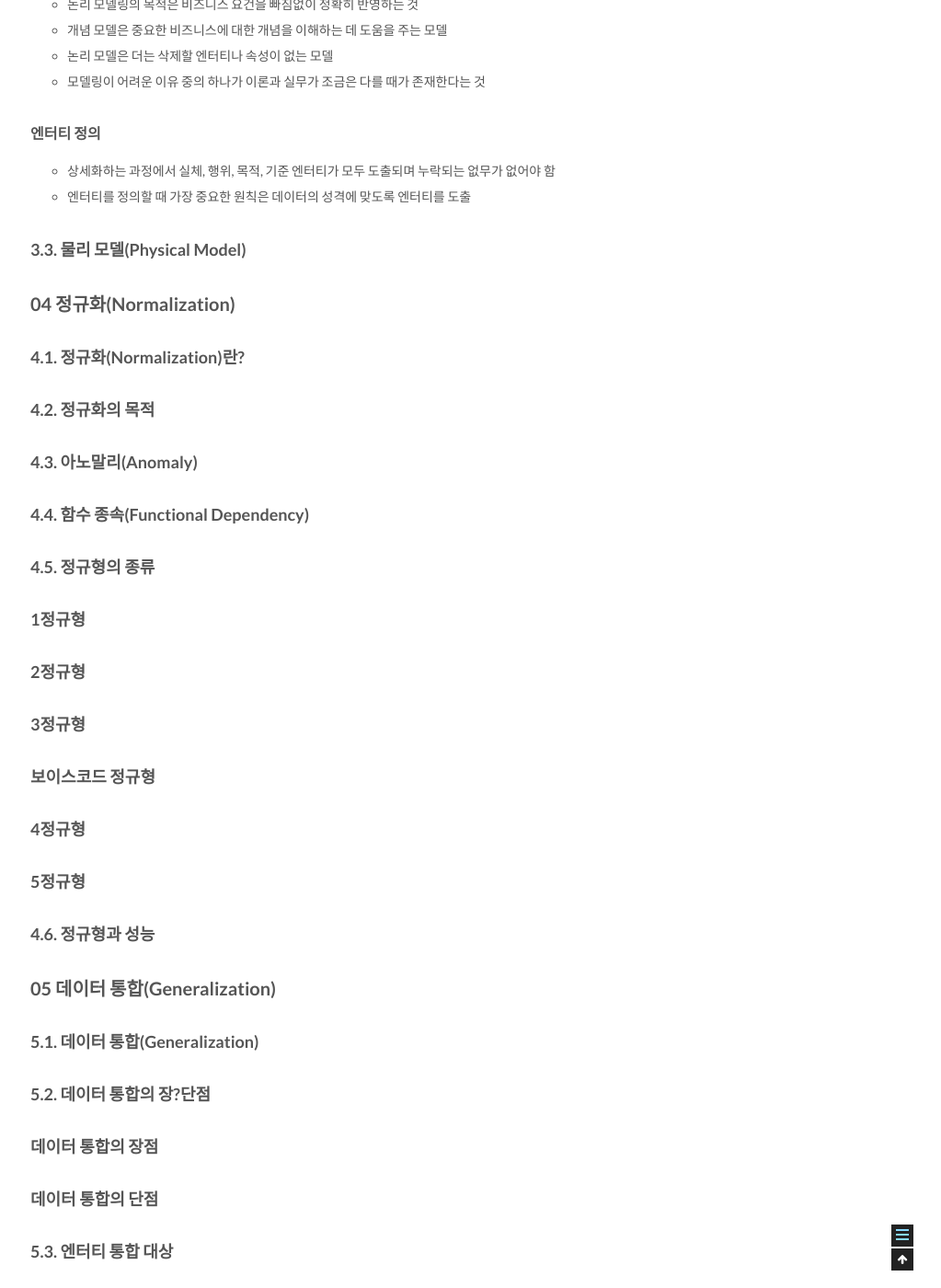
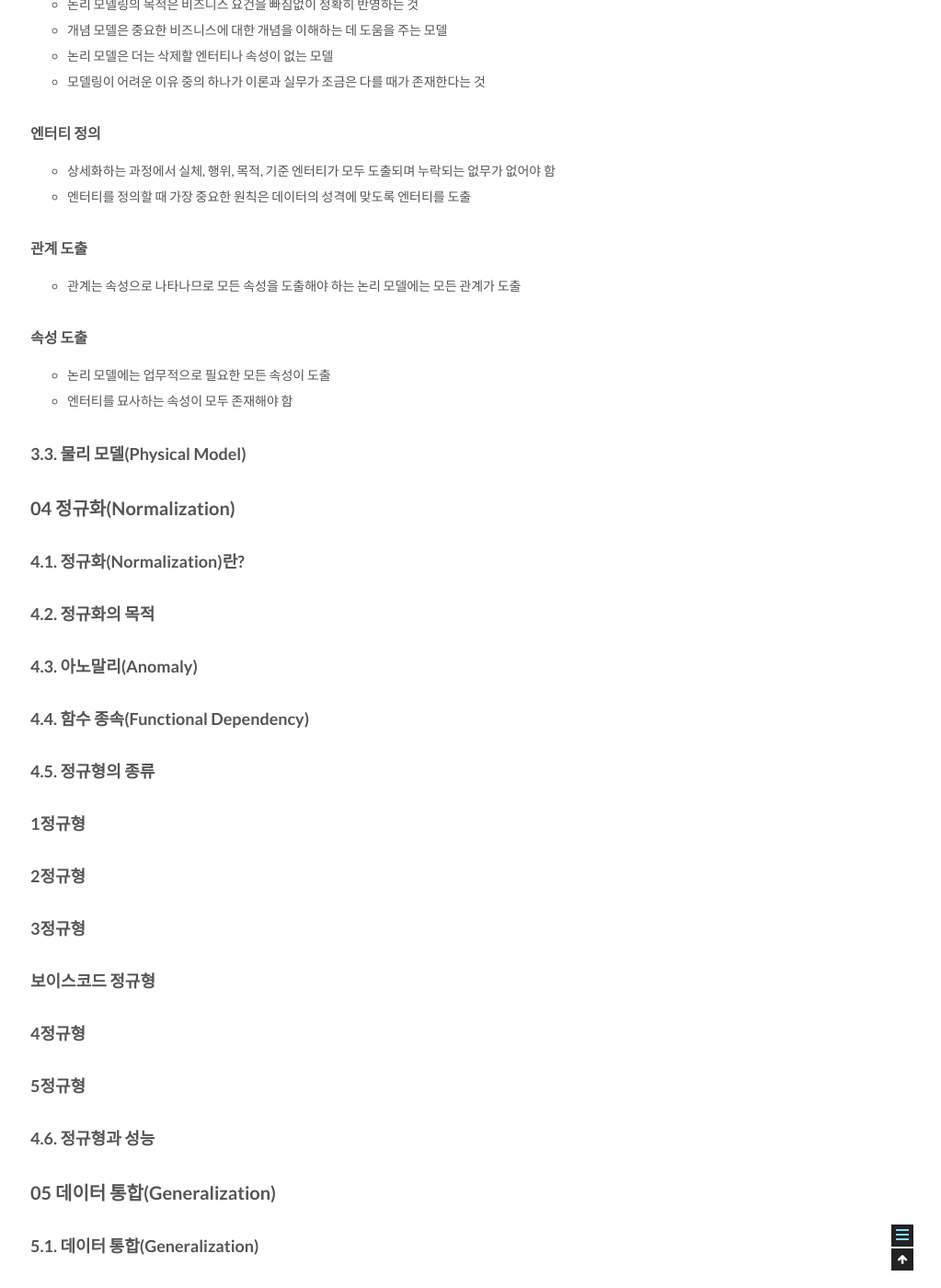
Before and after one commit to csj4032/csj4032.github.io, a Jekyll site: the page built from _posts/2018-05-02-관계형데이터모델링프리미엄가이드.md, in a window 1280 px wide and 1400 px high, scrolled down 8212 px. Shown: the whole window at 92% size, without its empty margins (257-1280 px from the left). Built offline with Jekyll 4.4.1, drawn with Linux system fonts in a browser that asks for light colours; comment, search, counter and statistics services are not loaded.

Commit message:
관계형 데이터 베이스 모델링 포스팅 수정

```diff
--- a/_posts/2018-05-02-관계형데이터모델링프리미엄가이드.md
+++ b/_posts/2018-05-02-관계형데이터모델링프리미엄가이드.md
@@ -251,6 +251,13 @@ comments: true
 * 상세화하는 과정에서 실체, 행위, 목적, 기준 엔터티가 모두 도출되며 누락되는 없무가 없어야 함
 * 엔터티를 정의할 때 가장 중요한 원칙은 데이터의 성격에 맞도록 엔터티를 도출
 
+#### 관계 도출
+* 관계는 속성으로 나타나므로 모든 속성을 도출해야 하는 논리 모델에는 모든 관계가 도출
+
+#### 속성 도출
+* 논리 모델에는 업무적으로 필요한 모든 속성이 도출
+* 엔터티를 묘사하는 속성이 모두 존재해야 함
+
 ### 3.3. 물리 모델(Physical Model)
 
 ## 04 정규화(Normalization)
```
